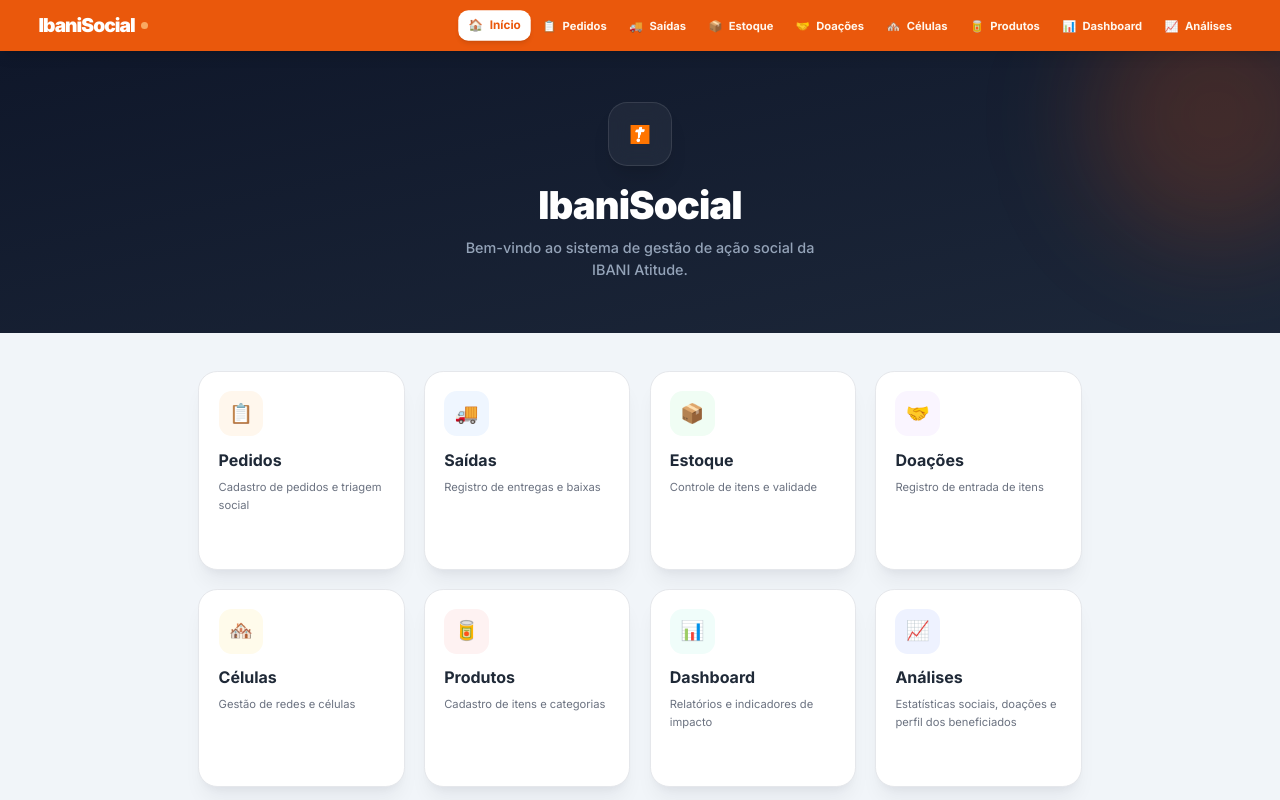
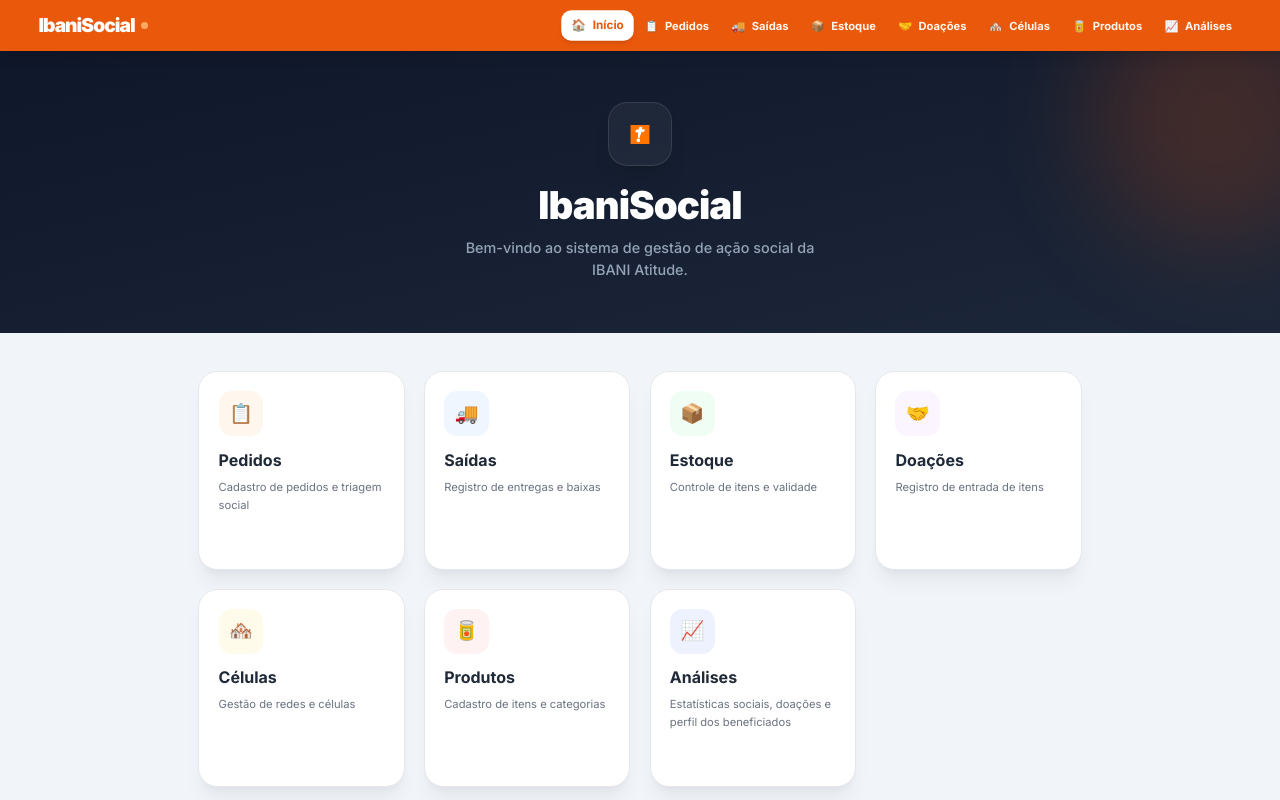
Before and after one commit to eualexanderaraujo/ibanisocial3, a Next.js app: page / in a window 1280 px wide. Shown: the top 800 px of the page. Built offline with nearby package versions, Linux system fonts and the light colour scheme.

Commit message:
feat: deactivate dashboard page and remove all entry points

```diff
--- a/app/page.tsx
+++ b/app/page.tsx
@@ -49,14 +49,6 @@ const MENU_ITEMS = [
     href: '/produtos',
     color: 'bg-red-50',
     iconColor: 'text-red-600',
-  },
-  {
-    title: 'Dashboard',
-    description: 'Relatórios e indicadores de impacto',
-    icon: '📊',
-    href: '/dashboard',
-    color: 'bg-teal-50',
-    iconColor: 'text-teal-600',
   },
   {
     title: 'Análises',
--- a/components/NavBar.tsx
+++ b/components/NavBar.tsx
@@ -11,7 +11,6 @@ const NAV_ITEMS = [
   { href: '/doacoes',   label: 'Doações',   icon: '🤝' },
   { href: '/celulas',   label: 'Células',   icon: '🏘️' },
   { href: '/produtos',  label: 'Produtos',  icon: '🥫' },
-  { href: '/dashboard', label: 'Dashboard', icon: '📊' },
   { href: '/analises',  label: 'Análises',  icon: '📈' },
 ];
 
```
Also changed, not shown: app/_dashboard/page.tsx (renamed from app/dashboard/page.tsx).
